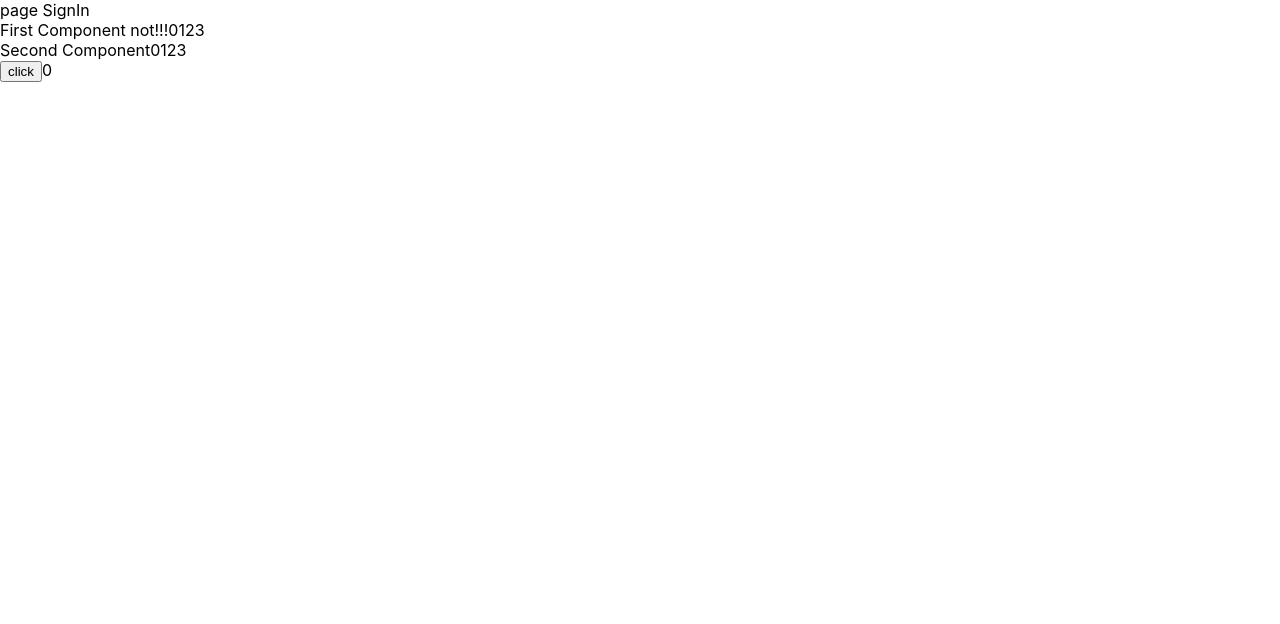
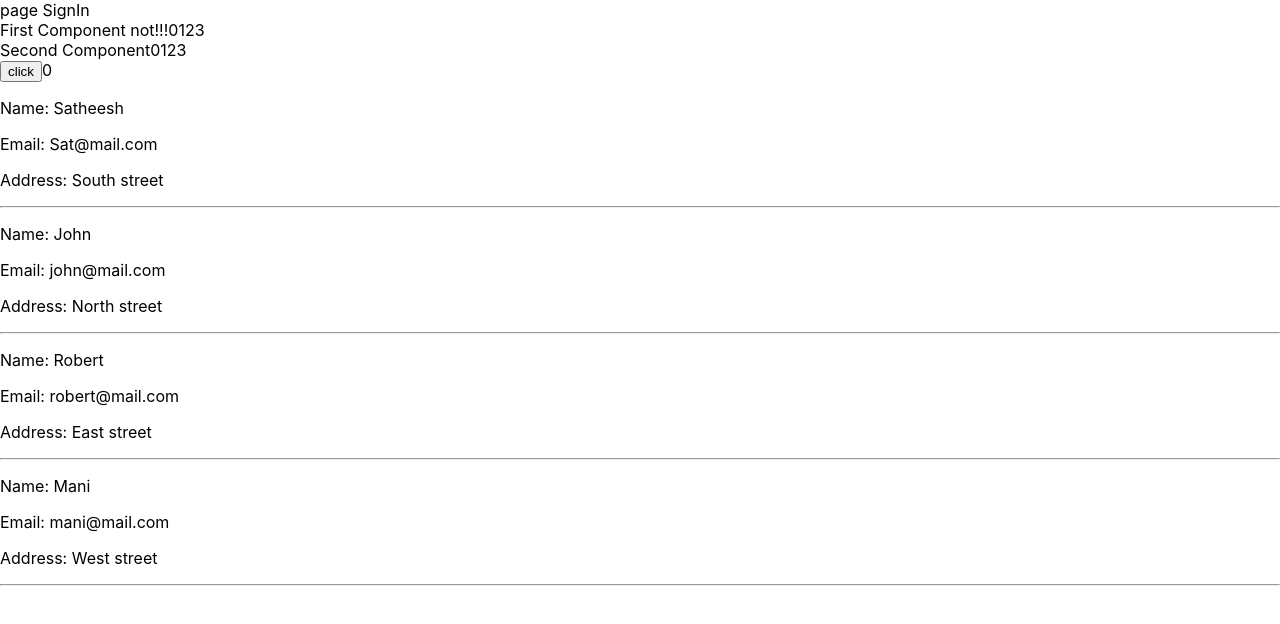
Before and after one commit to Lamardav/takeOff, a React (Create React App) app: page /signin in a window 1280 px wide. Shown: the top 624 px of the page. Built offline with nearby package versions, Linux system fonts and the light colour scheme; data requests are answered from the project's data file.

Commit message:
добавил фетч

```diff
--- /dev/null
+++ b/db.json
@@ -0,0 +1,31 @@
+{
+  "posts": [{
+    "id": 1,
+    "name": "Satheesh",
+    "email": "Sat@mail.com",
+    "adderss": "South street"
+  }, {
+    "id": 2,
+    "name": "John",
+    "email": "john@mail.com",
+    "adderss": "North street"
+  }, {
+    "id": 3,
+    "name": "Robert",
+    "email": "robert@mail.com",
+    "adderss": "East street"
+  }, {
+    "id": 4,
+    "name": "Mani",
+    "email": "mani@mail.com",
+    "adderss": "West street"
+  }],
+  "comments": [{
+    "id": 1,
+    "body": "some comment",
+    "postId": 1
+  }],
+  "profile": {
+    "name": "typicode"
+  }
+}
--- a/package.json
+++ b/package.json
@@ -22,7 +22,7 @@
     "web-vitals": "^2.1.4"
   },
   "scripts": {
-    "start": "react-scripts start",
+    "start": "react-scripts start & (json-server --watch db.json --port 3001)",
     "build": "react-scripts build",
     "test": "react-scripts test",
     "eject": "react-scripts eject"
--- a/src/App.tsx
+++ b/src/App.tsx
@@ -1,9 +1,9 @@
 import React, { FC, Suspense } from "react";
-import { MainRoutes } from "./core/routes/mainRoutes";
+import { store } from "./core/redux/store/store";
+import { Provider } from "react-redux";
 import { BrowserRouter } from "react-router-dom";
 import { LoadingScreen } from "./components/emptyScreens/emptyScreen";
-import { Provider } from "react-redux";
-import { store } from "./core/redux/store/store";
+import { MainRoutes } from "./core/routes/mainRoutes";
 
 export const App: FC = () => {
   return (
--- a/src/pages/auth/signIn.tsx
+++ b/src/pages/auth/signIn.tsx
@@ -26,12 +26,29 @@ const SignIn = () => {
   useEffect(() => {
     dispatch(reset());
   }, [dispatch]);
-
+  const [post, setPost] = useState({ isLoading: true, users: [], error: null });
   const ClickHandler = () => {
     setNumber(number + 1);
     dispatch(renew());
     dispatch(reset());
   };
+  const fetchS = () => {
+    fetch("http://localhost:3001/posts")
+      .then((res) => res.json())
+      .then((result) => {
+        console.log("result", result);
+        return setPost({
+          isLoading: false,
+          users: result,
+          error: null,
+        });
+      })
+      .catch(console.log);
+  };
+  useEffect(() => {
+    fetchS();
+  }, []);
+  console.log("posts", post);
   return (
     <Content>
       page SignIn
@@ -39,6 +56,17 @@ const SignIn = () => {
       <SecondComponent mass={memoizedMass} />
       <button onClick={ClickHandler}>click</button>
       {number}
+      {post.users.map((user) => {
+        const { adderss, name, email } = user;
+        return (
+          <div key={name}>
+            <p>Name: {name}</p>
+            <p>Email: {email}</p>
+            <p>Address: {adderss}</p>
+            <hr />
+          </div>
+        );
+      })}
     </Content>
   );
 };
```
